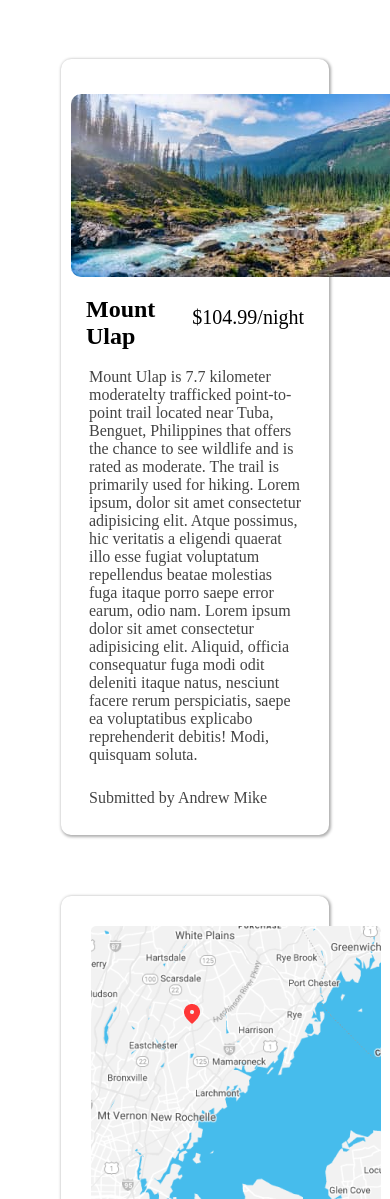
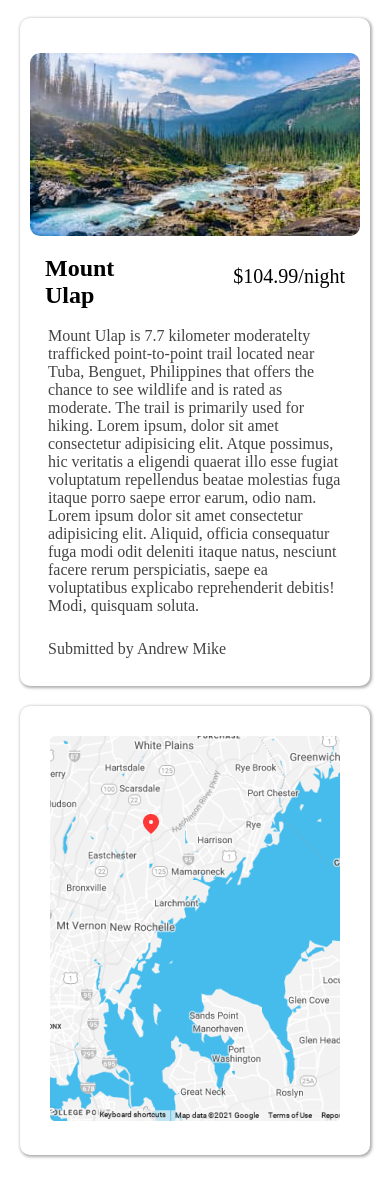
Before and after one commit to Anders0nlima/codewell-d2, a plain HTML site: page pag1.html in a window 390 px wide. Shown: the part 63-1262 px from the top of the page. Drawn offline with Linux system fonts and the light colour scheme.

Commit message:
mobile first

```diff
--- a/style-opcoes.css
+++ b/style-opcoes.css
@@ -36,7 +36,7 @@
   background-color: white;
   box-shadow: 1px 1px 3px 1px rgba(0, 0, 0, 0.323);
   padding: 19px;
-  margin: 55px;
+  margin: 20px;
 
 
 }
--- a/style-pesquisa.css
+++ b/style-pesquisa.css
@@ -25,7 +25,7 @@
 .conteudo{
     background-color: white;
     padding: 10px;
-    margin: 61px;
+    margin: 20px;
     border-radius: 10px;
     box-shadow: 1px 1px 3px 1px rgba(0, 0, 0, 0.323);
 
@@ -69,7 +69,7 @@
 .mapa{
     background-color: white;
     padding: 30px;
-    margin: 61px;
+    margin: 20px;
     border-radius: 10px;
     box-shadow: 1px 1px 3px 1px rgba(0, 0, 0, 0.323);
     text-align: center;
--- a/style.css
+++ b/style.css
@@ -6,15 +6,16 @@
 
 }
 
-html{
-    height: 100vh;
-}
+
 
 main{
     width: 90vw;
-    margin: auto;
     padding: 10px;
+    display: block;
+
+
 }
+
 
 h1{
     padding: 35px;
@@ -31,7 +32,8 @@ p#separar{
 }
 
 .foto-1{
-   width: 430px;
+   width: 400px;
+   display: block;
 
 }
 
```
Also changed, not shown: index.html (line endings or trailing spaces).
